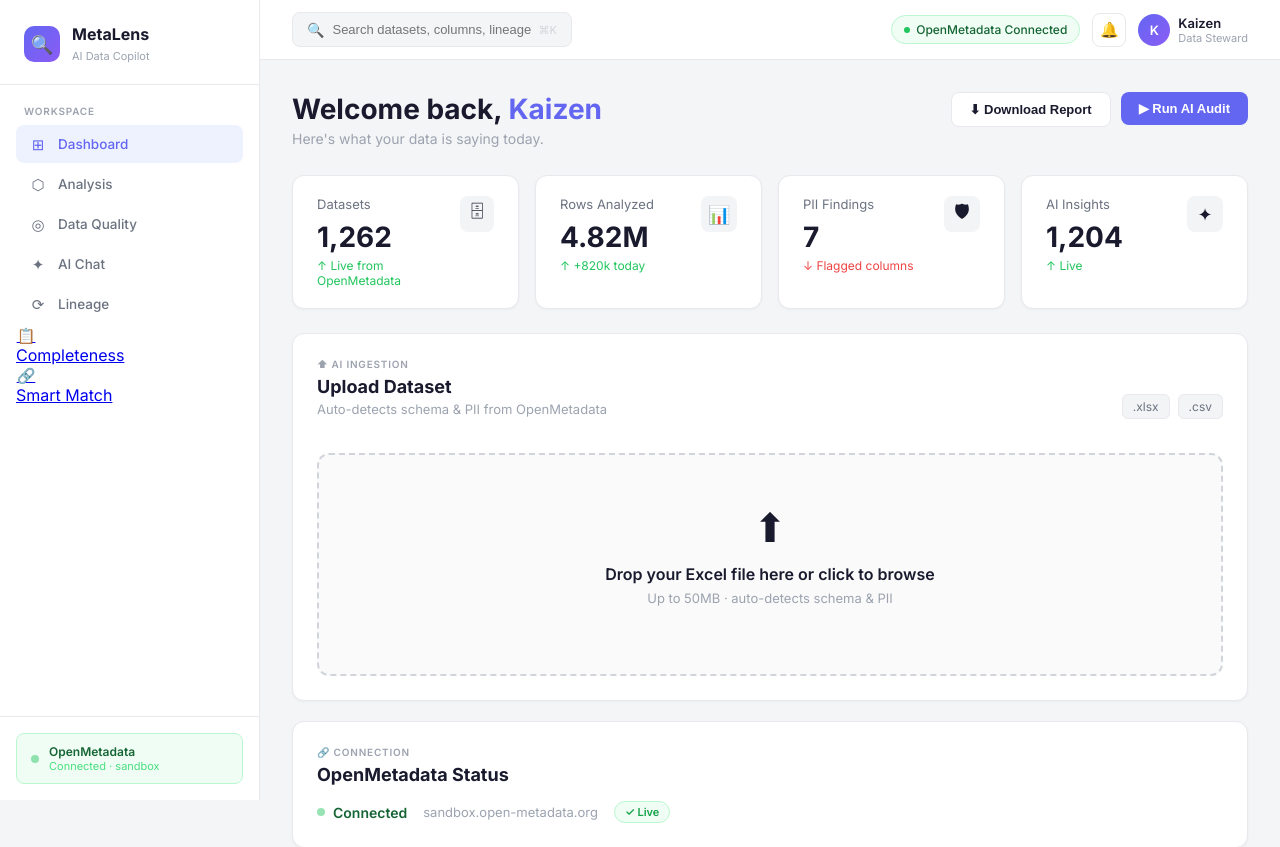
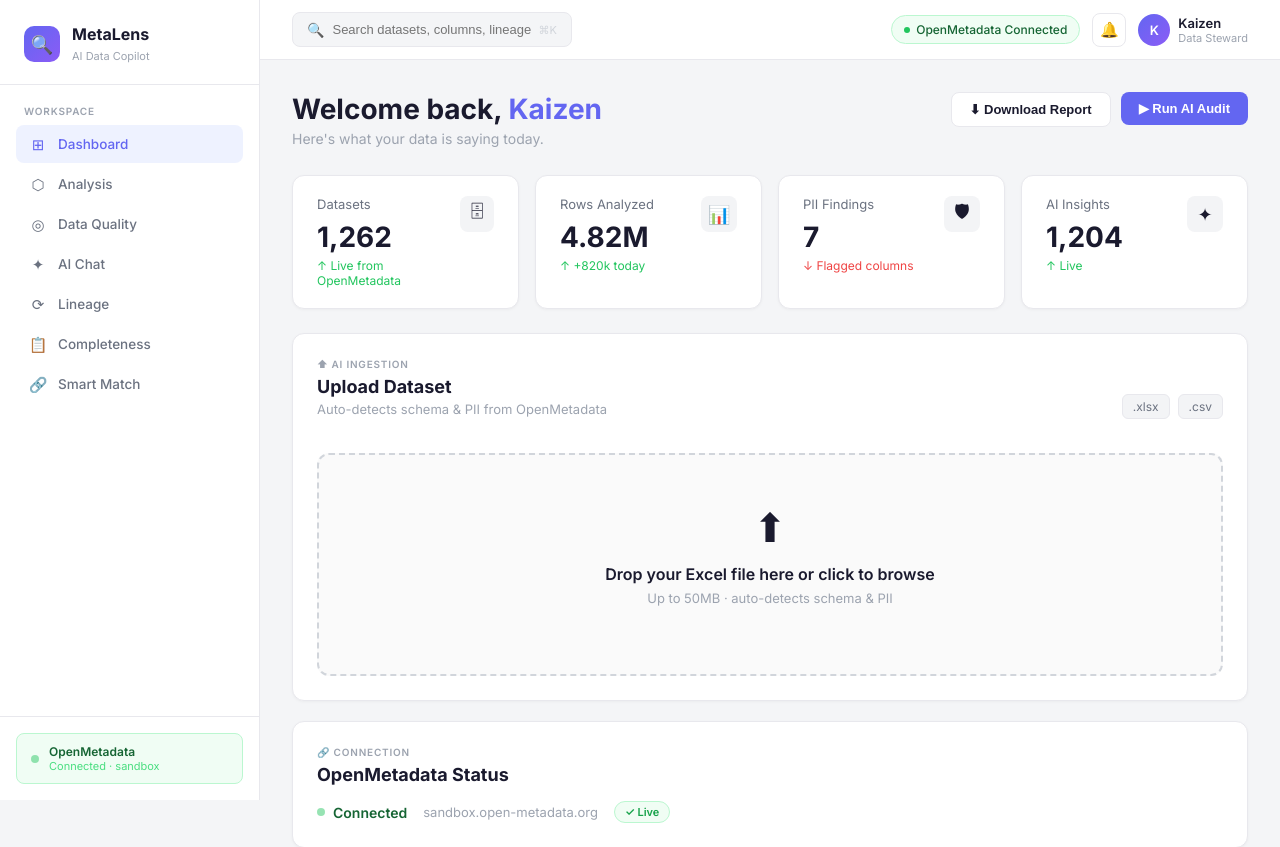
Before and after one commit to pratyakshyamishra43-coder/MetaLens, a Flask app: page / in a window 1280 px wide. Shown: the top 847 px of the page. Run offline with Flask 3, Linux system fonts and the light colour scheme.

Commit message:
Updating sidebar

```diff
--- a/templates/base.html
+++ b/templates/base.html
@@ -36,10 +36,10 @@
             <a href="/lineage" class="nav-item {% if request.path == '/lineage' %}active{% endif %}">
                 <span class="nav-icon">⟳</span> Lineage
             </a>
-            <a href="/completeness" class="nav-link {% if request.path == '/completeness' %}active{% endif %}">
-                 <span class="nav-icon">📋</span> Completeness
+            <a href="/completeness" class="nav-item {% if request.path == '/completeness' %}active{% endif %}">
+                    <span class="nav-icon">📋</span> Completeness
             </a>
-            <a href="/smart_match" class="nav-link {% if request.path == '/smart_match' %}active{% endif %}">
+            <a href="/smart_match" class="nav-item {% if request.path == '/smart_match' %}active{% endif %}">
                 <span class="nav-icon">🔗</span> Smart Match
             </a>
         </div>
```
